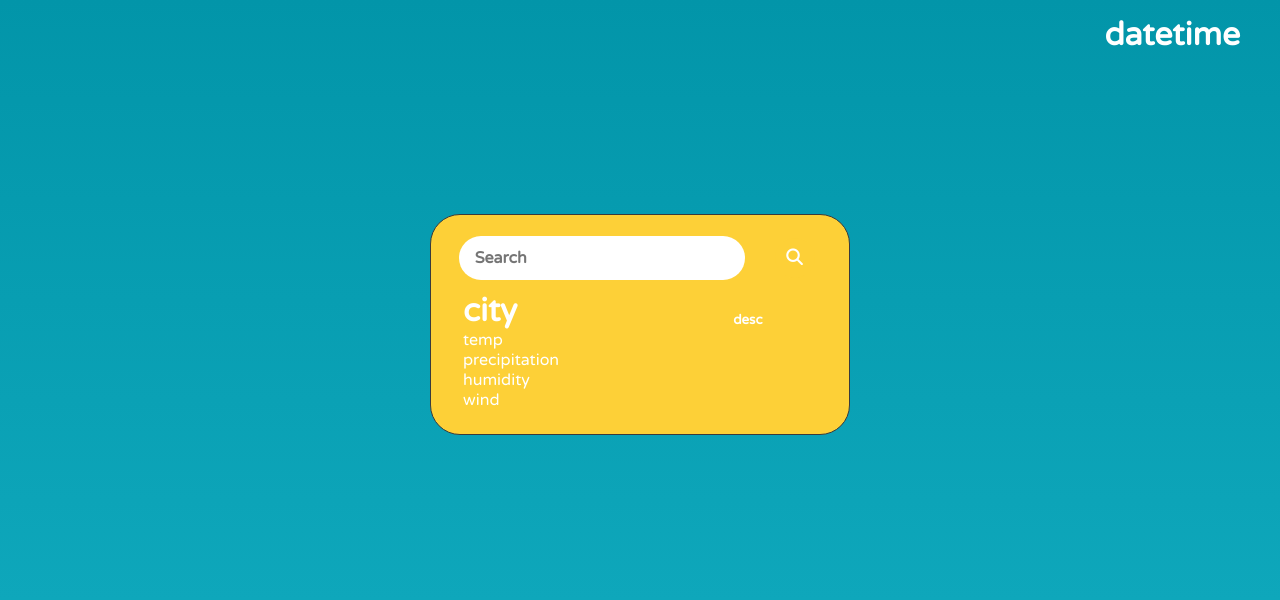
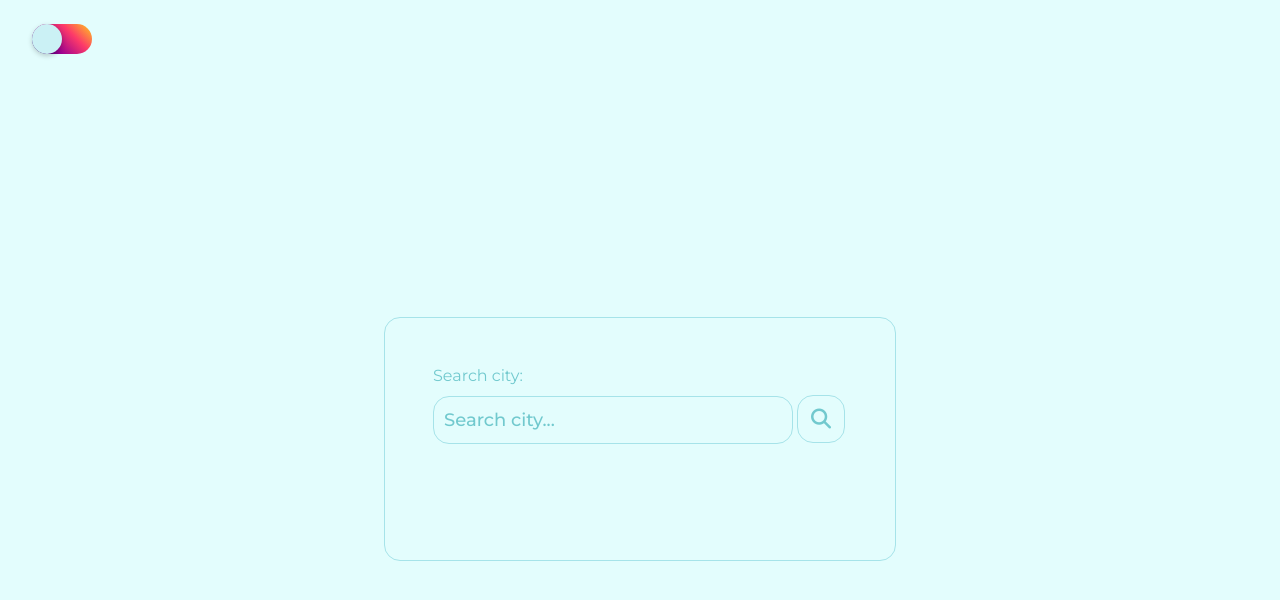
Before and after one commit to jasminahmic/WeatherApp, a plain HTML site: page index.html in a window 1280 px wide. Drawn offline with Linux system fonts and the light colour scheme.

Commit message:
Implemented new structure of weather app

```diff
--- a/index.html
+++ b/index.html
@@ -4,34 +4,42 @@
     <meta charset="UTF-8">
     <meta http-equiv="X-UA-Compatible" content="IE=edge">
     <meta name="viewport" content="width=device-width, initial-scale=1.0">
-    <meta http-equiv="refresh" content="10">
-    <link rel="stylesheet" href="./style.css">
-    <link href="https://fonts.googleapis.com/css2?family=Varela+Round&display=swap" rel="stylesheet">
+    <link rel="preconnect" href="https://fonts.googleapis.com">
+    <link rel="preconnect" href="https://fonts.gstatic.com" crossorigin>
+    <link href="https://fonts.googleapis.com/css2?family=Montserrat:wght@400;500;600;700&display=swap" rel="stylesheet">
+    <link rel="stylesheet" href="./resources/css/global.css">
     <script src="https://kit.fontawesome.com/b686ac269d.js" crossorigin="anonymous"></script>
     <title>WeatherApp</title>
   </head>
   <body>
-    <h1 class="datetime">datetime</h1>
+    <div class="switch">
+      <input type="checkbox" id="switch-checkbox" class="switch-checkbox">
+      <label for="switch-checkbox" class="switch-label"></label>
+    </div>
+    <div class="wrap">
       <div class="card">
         <div class="search">
-            <input type="text" placeholder="Search" class="search-bar">
-            <button class="search-icon">
+          <label for="search-input" class="label-search">Search city:</label>
+          <input type="text" placeholder="Search city...">
+          <button>
             <i class="fas fa-search"></i>
           </button>
         </div>
         <div class="weather">
-            <div class="data1">
-                <h1 class="city">city</h1>
-                <div class="temperature">temp</div>
-                <div class="precipitation">precipitation</div>
-                <div class="humidity">humidity</div>
-                <div class="wind">wind</div>
+          <div>
+            <h1 class="city"></h1>
+            <h3 class="temperature"></h3>
+            <p class="precipitation"></p>
+            <p class="humidity"></p>
+            <p class="wind"></p>
           </div>
-            <div class="data2">
+          <div>
             <img src="" alt="" class="weather-icon"/>
-                <h5 class="description">desc</h5>
+            <h5 class="description"></h5>
           </div>
         </div>
       </div>
+    </div>
+    <script src="./resources/js/index.js"></script>
   </body>
 </html>
--- /dev/null
+++ b/resources/css/_colors.scss
@@ -0,0 +1,20 @@
+// Color palette for dark theme
+$dark-background-color: #222831;
+$dark-font-color: #EEEEEE;
+$dark-primary-color: #00ADB5;
+$dark-secondary-color: #393E46;
+
+// Color palette for light theme
+
+$light-background-color: #E3FDFD;
+$light-font-color: #71C9CE;
+$light-primary-color: #A6E3E9;
+$light-secondary-color: #CBF1F5;
+
+// Gradient color
+
+$gradient-navy: #120078;
+$gradient-purple: #9D0191;
+$gradient-pink: #FD3A69;
+$gradient-yellow: #FECD1A;
+$linear-gradient: linear-gradient(45deg, $gradient-navy, $gradient-purple, $gradient-pink, $gradient-yellow);
--- /dev/null
+++ b/resources/css/_forms.scss
@@ -0,0 +1,111 @@
+// Input search
+
+.label-search {
+  display: block;
+  margin-bottom: 10px;
+
+  font-family: $font-montserrat;
+  font-size: 16px;
+  font-weight: 400;
+  color: $light-font-color;
+}
+
+input[type="text"] {
+  display: inline-block;
+  max-width: 360px;
+  width: 100%;
+  height: 48px;
+
+  margin: 0;
+  padding: 6px 10px;
+  border: 1px solid $light-primary-color;
+  border-radius: 16px;
+
+  background: transparent;
+  color: $light-font-color;
+
+  font-family: $font-montserrat;
+  font-size: 18px;
+  font-weight: 500;
+
+  appearance: none;
+
+  &::placeholder {
+    color: $light-font-color;
+  }
+
+  &:focus,
+  &:focus-visible {
+    outline: none;
+    border: 1px solid $light-secondary-color;
+  }
+}
+
+// Button search
+
+button {
+  display: inline-block;
+  width: 48px;
+  height: 48px;
+
+  margin: 0;
+  padding: 0;
+  border: 1px solid $light-primary-color;
+  border-radius: 16px;
+
+  background: transparent;
+  transition: all .3s ease-in-out;
+
+  &:hover {
+    border: 1px solid $light-secondary-color;
+    transition: all .3s ease-in-out;
+
+    .fas.fa-search {
+      color: $light-primary-color;
+      transition: all .3s ease-in-out;
+    }
+  }
+
+  .fas.fa-search {
+    font-size: 20px;
+    color: $light-font-color;
+    transition: all .3s ease-in-out;
+  }
+}
+
+// Switch theme
+
+input[type="checkbox"] {
+  appearance: none;
+}
+
+.switch {
+  width: 60px;
+  height: 30px;
+  border-radius: 15px;
+  margin: 24px 32px;
+  background: $linear-gradient;
+  position: relative;
+}
+
+.switch-label {
+  width: 30px;
+  height: 30px;
+  margin: 0;
+  border-radius: 50%;
+
+  background: $light-secondary-color;
+
+  position: absolute;
+  top: 0;
+  left: 0;
+
+  box-shadow: 0 2px 5px rgba(0, 0, 0, 0.2);
+  cursor: pointer;
+  transition: all .3s ease-in-out;
+}
+
+.switch-checkbox:checked + .switch-label {
+  background: $dark-secondary-color;
+  left: 30px;
+}
--- /dev/null
+++ b/resources/css/_typography.scss
@@ -0,0 +1,71 @@
+// Font
+$font-montserrat: 'Montserrat', sans-serif;
+
+h1,
+h2,
+h3,
+h4,
+h5,
+h6 {
+    margin: 0;
+    font-family: $font-montserrat;
+    font-weight: 600;
+    color: $light-font-color;
+}
+
+h1,
+h2 {
+    margin-bottom: 24px;
+}
+
+h3,
+h4 {
+    margin-bottom: 20px;
+}
+
+h5,
+h6 {
+    margin-bottom: 16px;
+}
+
+h1 {
+    font-size: 48px;
+}
+
+h2 {
+    font-size: 40px;
+}
+
+h3 {
+    font-size: 32px;
+}
+
+h4 {
+    font-size: 24px;
+}
+
+h5 {
+    font-size: 20px;
+}
+
+h6 {
+    font-size: 48px;
+}
+
+p,
+span {
+    margin: 0 0 16px;
+    font-family: $font-montserrat;
+    font-size: 16px;
+    font-weight: 400;
+    color: $light-font-color;
+}
+
+a {
+    margin: 0 0 16px;
+    font-family: $font-montserrat;
+    font-size: 18px;
+    font-weight: 500;
+    text-decoration: underline;
+    color: $light-font-color;
+}
--- /dev/null
+++ b/resources/css/global.scss
@@ -0,0 +1,54 @@
+@import './colors.scss';
+@import './typography.scss';
+@import './forms.scss';
+
+* {
+    box-sizing: border-box;
+}
+
+body {
+    height: calc(100vh - 24px);
+    width: 100%;
+
+    margin: 0;
+    padding: 0;
+
+    background: $light-background-color;
+}
+
+.wrap {
+    display: flex;
+    align-items: center;
+    justify-content: center;
+    height: calc(100% - 54px);
+}
+
+.card {
+  display: block;
+  width: 512px;
+  height: auto;
+
+  margin: 0 24px;
+  padding: 48px;
+  border: 1px solid $light-primary-color;
+  border-radius: 16px;
+}
+
+.search {
+    margin-bottom: 24px;
+}
+
+.weather {
+    display: flex;
+    align-items: flex-end;
+    justify-content: space-between;
+}
+
+.city,
+.temperature {
+    display: inline-block;
+}
+
+.city {
+    margin-right: 16px;
+}
--- a/style.css
+++ /dev/null
@@ -1,85 +0,0 @@
-* {
-    font-family: 'Varela Round', sans-serif;
-    margin: 0;
-    padding: 0;
-    box-sizing: border-box;
-}
-body {
-    background: linear-gradient(#0295A9, #12ADC1);
-    color: #FFFFFF;
-    height: 100vh;
-}
-.datetime {
-    display: flex;
-    justify-content: flex-end;
-    padding-top: 2vh;
-    padding-right: 5vh;
-}
-.card {
-    display: flex;
-    justify-content: center;
-    align-items: center;
-    flex-direction: column;
-    background-color: #FDD037;
-    margin: 20vh auto;
-    padding: 1em;
-    border: 1px solid #3A3B3C;
-    border-radius: 30px;
-    width: 100%;
-    max-width: 420px;
-}
-.search {
-    display: flex;
-    align-items: center;
-    justify-content: space-around;
-    width: 100%;
-}
-.search-icon {
-    margin: 0.5em;
-    border: none;
-    outline: none;
-    cursor: pointer;
-    height: 40px;
-    width: 40px;
-    border-radius: 50%;
-    background-color: #FDD037;
-    color: #FFFFFF;
-    transition: 1s ease-in-out;
-}
-.search-icon:hover {
-    background-color: #FFFFFF;
-    color: #3A3B3C;
-    border: 1px solid #3A3B3C;
-}
-.fas {
-    font-size:  125%;
-}
-.search-bar {
-    border: none;
-    border-radius: 25px;
-    padding: 0.75em 1em;
-    outline: none;
-    color: #3A3B3C;
-    background-color: #FFFFFF;
-    font-size: 100%;
-    font-weight: bold;
-    font-family: 'Varela Round', sans-serif;
-    width: calc(100% - 100px);
-}
-.search-bar:focus {
-    border: 1px solid #3A3B3C;
-}
-.weather {
-    display: flex;
-    justify-content: space-between;
-    flex-direction: row;
-    width: 100%;
-}
-.data1 {
-    width: 70%;
-    padding: 0.5em 1em;
-}
-.data2 {
-    width: 30%;
-    padding: 0.5em 1em;
-}
```
Also changed, not shown: resources/css/global.css (added), resources/js/index.js (added), 1 other file. Lines whose indentation alone changed are shown as unchanged.
